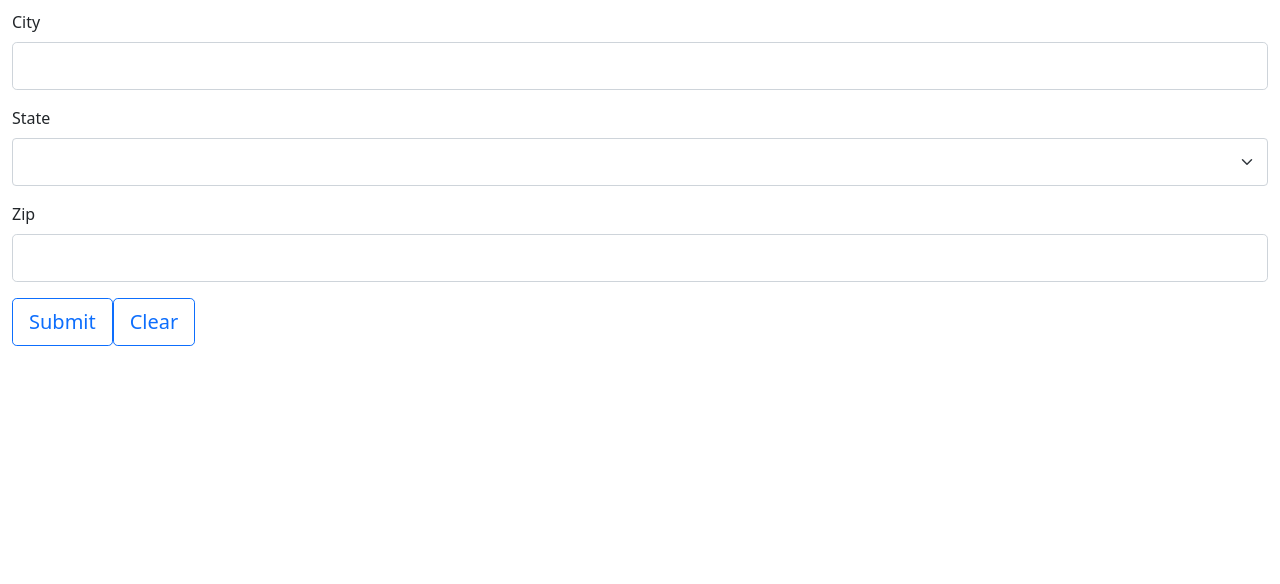
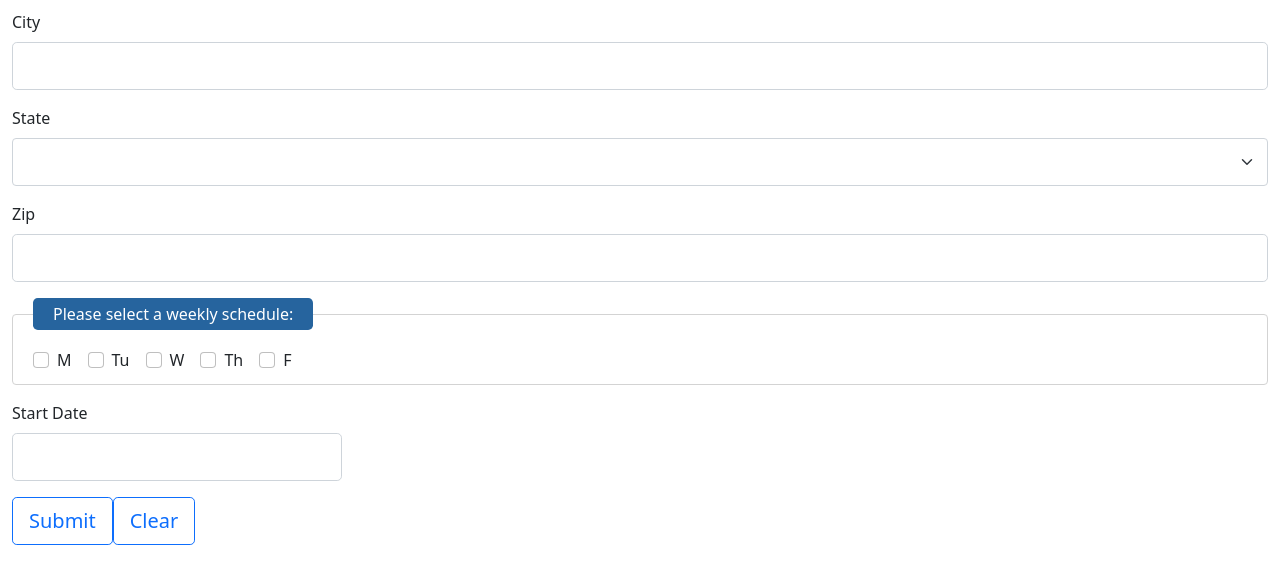
Before and after one commit to overtureweb/react-ts-contact-form-v1, a React (Create React App) app: page / in a window 1280 px wide. Shown: the part 1158-1742 px from the top of the page. Before the commit the page ends 1504 px from the top, so only its background shows below. Built offline with nearby package versions, Linux system fonts and the light colour scheme.

Commit message:
Added datepicked

```diff
--- a/package.json
+++ b/package.json
@@ -15,6 +15,7 @@
     "formik": "^2.2.6",
     "node-sass": "^4.14.1",
     "react": "^17.0.1",
+    "react-datepicker": "^3.4.1",
     "react-dom": "^17.0.1",
     "react-scripts": "4.0.1",
     "typescript": "^4.1.3",
@@ -48,6 +49,7 @@
   },
   "devDependencies": {
     "@types/classnames": "^2.2.11",
+    "@types/react-datepicker": "^3.1.2",
     "@types/uuid": "^8.3.0"
   }
 }
--- a/src/App.tsx
+++ b/src/App.tsx
@@ -1,6 +1,6 @@
 import React from "react";
 import "./main.scss";
-import {Field, FieldArray, Form, Formik} from "formik";
+import {ErrorMessage, Field, FieldArray, Form, Formik, getIn} from "formik";
 import * as Yup from "yup"
 import StatePicker from "./components/StatePicker";
 import DogBreedPicker from "./components/DogBreedPicker";
@@ -8,6 +8,11 @@ import FormInput from "./components/FormInput";
 import FormSelect from "./components/FormSelect";
 import {getMonthsForDropDown, getYearsForDropDown} from "./utilities/DateUtilities";
 import FormRadioGroup from "./components/FormRadioGroup";
+import FormCheckbox from "./components/FormCheckbox";
+import DatePicker from "react-datepicker";
+
+import "react-datepicker/dist/react-datepicker.css";
+import classNames from "classnames";
 
 function App() {
 	const petObject = {
@@ -22,6 +27,7 @@ function App() {
 		isSocial: "",
 		testField: ""
 	};
+	// @ts-ignore
 	return (
 		<Formik
 			initialValues={{
@@ -33,7 +39,8 @@ function App() {
 				city: "",
 				state: "",
 				zip: "",
-				startDate: "",
+				startDate: undefined,
+				selectedDays: [],
 				pets: [petObject],
 
 			}}
@@ -52,11 +59,13 @@ function App() {
 					.of(Yup.object().shape({
 						name: Yup.string().required("required"),
 						breed: Yup.string().required("required")
-					}))
+					})),
+				startDate: Yup.string().required("required"),
 			})}
 			onSubmit={values => console.log(values)}>
-			{({values}) => <Form noValidate={true}>
+			{({values, ...formik}) => <Form noValidate={true}>
 				{/*todo move fieldarray to it's own component*/}
+				{console.log(formik)}
 				<FieldArray name="pets">
 					{({remove, push}) =>
 						<>
@@ -107,9 +116,13 @@ function App() {
 										       id={`pets.${i}.isVaccinated-2`}
 										       value="no"
 										       component={FormRadioGroup}/>
-										{arr.length > 1 && <><button className="d-block btn btn-danger"
-											type="button"
-											onClick={() => remove(i)}>remove</button><hr/></>}
+										{arr.length > 1 && <>
+											<button className="d-block btn btn-danger"
+											        type="button"
+											        onClick={() => remove(i)}>remove
+											</button>
+											<hr/>
+										</>}
 									</div>)
 							}
 							<button className="d-block mb-3 btn btn-lg btn-primary"
@@ -129,7 +142,33 @@ function App() {
 					<Field component={StatePicker}/>
 					<Field name="zip" label="Zip" component={FormInput}/>
 				</div>
-
+				<div className="mb-3">
+					<fieldset className="fieldset text-center text-md-start">
+						<legend className="legend">Please select a weekly schedule:</legend>
+						<Field name="selectedDays" id="selectDay0" value="M" component={FormCheckbox}/>
+						<Field name="selectedDays" id="selectDay1" value="Tu" component={FormCheckbox}/>
+						<Field name="selectedDays" id="selectDay2" value="W" component={FormCheckbox}/>
+						<Field name="selectedDays" id="selectDay3" value="Th" component={FormCheckbox}/>
+						<Field name="selectedDays" id="selectDay4" value="F" component={FormCheckbox}/>
+					</fieldset>
+				</div>
+				<div className="mb-3">
+					<label className="form-label d-block" htmlFor="startDate">Start Date</label>
+					<DatePicker id="startDate"
+					            autoComplete="stop"
+					            minDate={new Date()}
+					            selected={values.startDate}
+					            onChange={date => {
+						            formik.setFieldTouched("startDate", true);
+						            formik.setFieldValue("startDate", date);
+					            }}
+					            onClickOutside={() => formik.setFieldTouched("startDate", true)}
+					            className={classNames("form-control form-control-lg hello", {"is-invalid": getIn(formik.errors, "startDate") && getIn(formik.touched, "startDate")})}
+					/>
+					<input type="hidden"
+					       className={classNames({"is-invalid": getIn(formik.errors, "startDate") && getIn(formik.touched, "startDate")})}/>
+					<ErrorMessage component="div" name="startDate" className="invalid-feedback"/>
+				</div>
 				<button className="btn btn-lg btn-outline-primary" type="submit">Submit</button>
 				<button className="btn btn-lg btn-outline-primary" type="reset">Clear</button>
 			</Form>}
--- /dev/null
+++ b/src/components/FormCheckbox.tsx
@@ -0,0 +1,21 @@
+import React from "react";
+import classNames from "classnames";
+import {ErrorMessage, FormikValues, getIn} from "formik";
+
+const FormCheckbox: React.FC<FormikValues> = ({form: formik, field, value, id}) =>
+	// <div className="mb-3">
+	// 	<label htmlFor={field.name} className="form-label">{label}</label>
+	// 	<input id={field.name}
+	// 	       type={type}
+	// 	       {...formik.getFieldProps(field.name)}
+	// 	       className={classNames("form-control form-control-lg", {"is-invalid": getIn(formik.errors, field.name) && getIn(formik.touched, field.name)})}/>
+	// 	<ErrorMessage component="div" name={field.name} className="invalid-feedback"/>
+	// </div>
+<div className="form-check form-check-inline">
+	<input {...formik.getFieldProps(field.name)} className="form-check-input" type="checkbox" value={value} id={id} />
+	<label className="form-check-label" htmlFor={id}>
+		{value}
+	</label>
+</div>
+
+export default FormCheckbox;
--- a/src/main.scss
+++ b/src/main.scss
@@ -1,3 +1,21 @@
-.foo {
-	color: red;
+.fieldset {
+	border: 1px solid lightgray;
+	padding: 10px 20px;
+	border-radius: .25rem;
+	white-space: nowrap;
 }
+
+.legend {
+	padding: 0 20px;
+	background: rgba(38, 100, 158, 1);
+	color: white;
+	font-size: 1rem;
+	width: auto;
+	border-radius: .3rem;
+	line-height: 2;
+	float: none;
+}
+
+body {
+	height: 300vh;
+}
```
Also changed, not shown: 2 other files (tests, documents, lock files or other folders).
